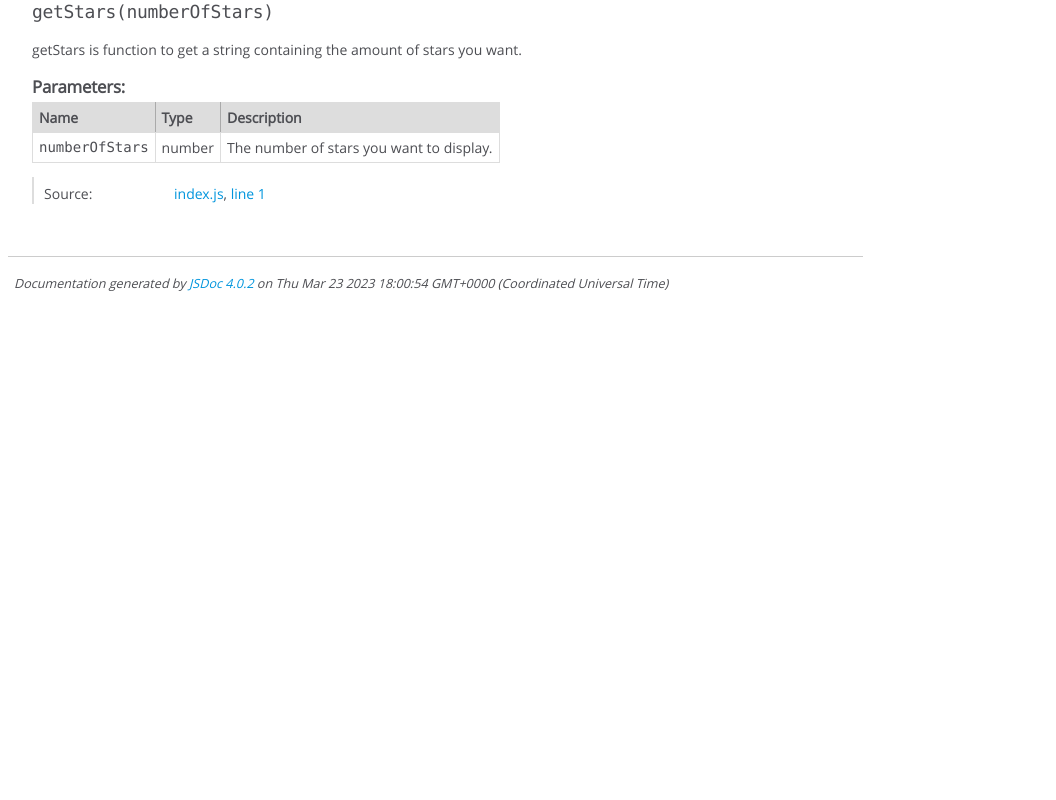
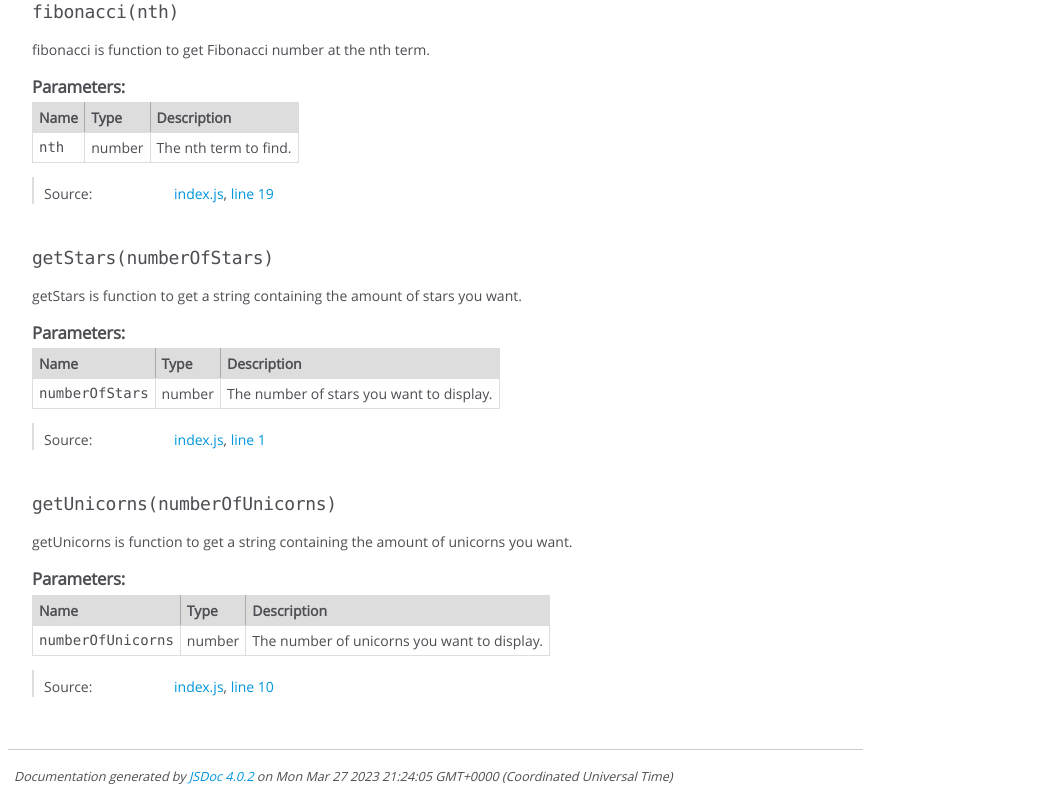
Before and after one commit to far-lock/far-lock, a plain HTML site: page global.html in a window 1280 px wide. Shown: the part 223-1023 px from the top of the page, without its empty margins (0-1056 px from the left). Before the commit the page ends 800 px from the top, so only its background shows below. Drawn offline with Linux system fonts and the light colour scheme.

Commit message:
deploy: 077005ebd5ef044044fc02eb159ecb2fc275e0d0

```diff
--- a/global.html
+++ b/global.html
@@ -97,6 +97,143 @@
 
 
         <h3 class="subsection-title">Methods</h3>
+
+
+
+
+
+
+
+    <h4 class="name" id="fibonacci"><span class="type-signature"></span>fibonacci<span class="signature">(nth)</span><span class="type-signature"></span></h4>
+
+
+
+
+
+
+<div class="description">
+    fibonacci is function to get Fibonacci number at the nth term.
+</div>
+
+
+
+
+
+
+
+
+
+    <h5>Parameters:</h5>
+
+
+<table class="params">
+    <thead>
+    <tr>
+
+        <th>Name</th>
+
+
+        <th>Type</th>
+
+
+
+
+
+        <th class="last">Description</th>
+    </tr>
+    </thead>
+
+    <tbody>
+
+
+        <tr>
+
+                <td class="name"><code>nth</code></td>
+
+
+            <td class="type">
+
+
+<span class="param-type">number</span>
+
+
+
+            </td>
+
+
+
+
+
+            <td class="description last">The nth term to find.</td>
+        </tr>
+
+
+    </tbody>
+</table>
+
+
+
+
+
+
+<dl class="details">
+
+
+
+
+
+
+
+
+
+
+
+
+
+
+
+
+
+
+
+
+
+
+
+
+
+
+    <dt class="tag-source">Source:</dt>
+    <dd class="tag-source"><ul class="dummy"><li>
+        <a href="index.js.html">index.js</a>, <a href="index.js.html#line19">line 19</a>
+    </li></ul></dd>
+
+
+
+
+
+
+
+</dl>
+
+
+
+
+
+
+
+
+
+
+
+
+
+
+
+
+
+
+
 
 
 
@@ -241,6 +378,143 @@
 
 
 
+    <h4 class="name" id="getUnicorns"><span class="type-signature"></span>getUnicorns<span class="signature">(numberOfUnicorns)</span><span class="type-signature"></span></h4>
+
+
+
+
+
+
+<div class="description">
+    getUnicorns is function to get a string containing the amount of unicorns you want.
+</div>
+
+
+
+
+
+
+
+
+
+    <h5>Parameters:</h5>
+
+
+<table class="params">
+    <thead>
+    <tr>
+
+        <th>Name</th>
+
+
+        <th>Type</th>
+
+
+
+
+
+        <th class="last">Description</th>
+    </tr>
+    </thead>
+
+    <tbody>
+
+
+        <tr>
+
+                <td class="name"><code>numberOfUnicorns</code></td>
+
+
+            <td class="type">
+
+
+<span class="param-type">number</span>
+
+
+
+            </td>
+
+
+
+
+
+            <td class="description last">The number of unicorns you want to display.</td>
+        </tr>
+
+
+    </tbody>
+</table>
+
+
+
+
+
+
+<dl class="details">
+
+
+
+
+
+
+
+
+
+
+
+
+
+
+
+
+
+
+
+
+
+
+
+
+
+
+    <dt class="tag-source">Source:</dt>
+    <dd class="tag-source"><ul class="dummy"><li>
+        <a href="index.js.html">index.js</a>, <a href="index.js.html#line10">line 10</a>
+    </li></ul></dd>
+
+
+
+
+
+
+
+</dl>
+
+
+
+
+
+
+
+
+
+
+
+
+
+
+
+
+
+
+
+
+
+
+
+
+
+
 </article>
 
 </section>
@@ -251,13 +525,13 @@
 </div>
 
 <nav>
-    <h2><a href="index.html">Home</a></h2><h3>Global</h3><ul><li><a href="global.html#getStars">getStars</a></li></ul>
+    <h2><a href="index.html">Home</a></h2><h3>Global</h3><ul><li><a href="global.html#fibonacci">fibonacci</a></li><li><a href="global.html#getStars">getStars</a></li><li><a href="global.html#getUnicorns">getUnicorns</a></li></ul>
 </nav>
 
 <br class="clear">
 
 <footer>
-    Documentation generated by <a href="https://github.com/jsdoc/jsdoc">JSDoc 4.0.2</a> on Thu Mar 23 2023 18:00:54 GMT+0000 (Coordinated Universal Time)
+    Documentation generated by <a href="https://github.com/jsdoc/jsdoc">JSDoc 4.0.2</a> on Mon Mar 27 2023 21:24:05 GMT+0000 (Coordinated Universal Time)
 </footer>
 
 <script> prettyPrint(); </script>
```
Also changed, not shown: index.html (+3 -2 lines), index.js.html (+25 -2 lines).
